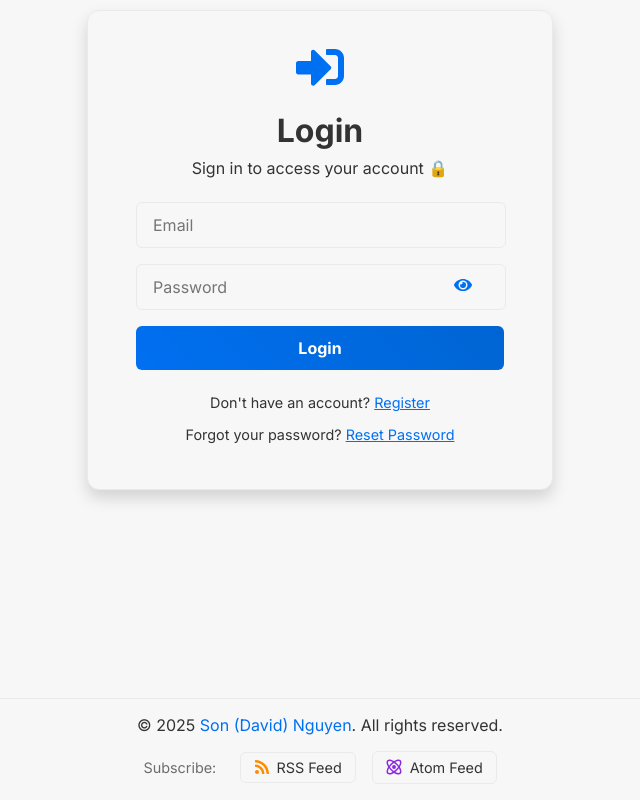
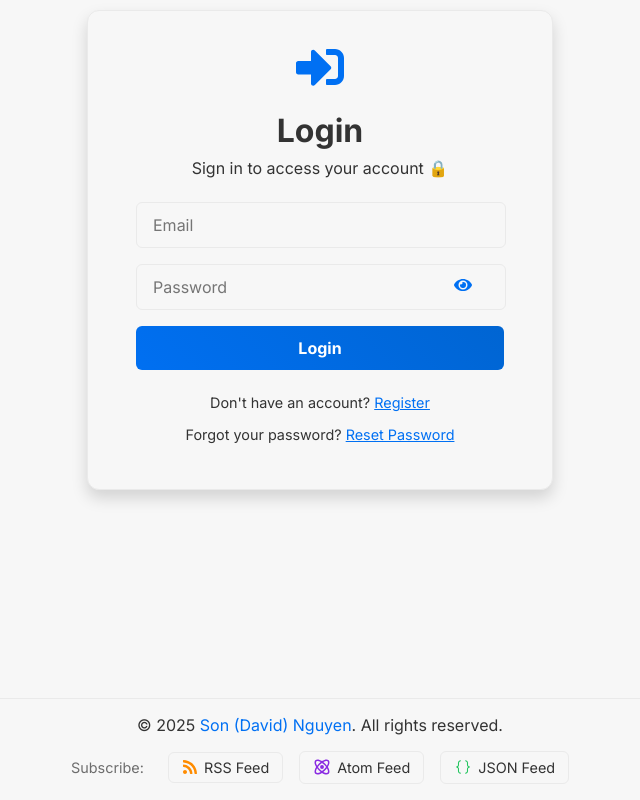
Before and after one commit to hoangsonww/DevVerse-SWE-Blog, a Next.js app: page /auth/login in a window 1280 px wide. Shown: the part 239-1039 px from the top of the page, without its empty margins (320-960 px from the left). Built offline with nearby package versions, Linux system fonts and the light colour scheme; no server answers.

Commit message:
feat(ui-api): add RSS & Atomic feed and enhance articles

```diff
--- /dev/null
+++ b/app/feed.json/route.ts
@@ -0,0 +1,20 @@
+import { NextResponse } from "next/server";
+import { generateJSONFeed } from "@/lib/jsonfeed";
+
+export async function GET() {
+  try {
+    const jsonFeed = await generateJSONFeed();
+
+    return new NextResponse(jsonFeed, {
+      status: 200,
+      headers: {
+        "Content-Type": "application/feed+json; charset=utf-8",
+        "Cache-Control":
+          "public, max-age=3600, s-maxage=3600, stale-while-revalidate=86400",
+      },
+    });
+  } catch (error) {
+    console.error("Error generating JSON feed:", error);
+    return new NextResponse("Error generating JSON feed", { status: 500 });
+  }
+}
--- a/app/layout.tsx
+++ b/app/layout.tsx
@@ -154,6 +154,12 @@ export default function RootLayout({
           title="DevVerse CS Blog Atom Feed"
           href="/api/atom"
         />
+        <link
+          rel="alternate"
+          type="application/feed+json"
+          title="DevVerse CS Blog JSON Feed"
+          href="/feed.json"
+        />
         {/* Google Tag (gtag.js) */}
         <Script
           strategy="beforeInteractive"
--- a/components/Footer.tsx
+++ b/components/Footer.tsx
@@ -3,6 +3,7 @@
 import { useEffect, useState } from "react";
 import { FaRss } from "react-icons/fa";
 import { BiAtom } from "react-icons/bi";
+import { VscJson } from "react-icons/vsc";
 
 export default function Footer() {
   const [year, setYear] = useState("");
@@ -44,6 +45,7 @@ export default function Footer() {
           marginTop: "1rem",
           display: "flex",
           justifyContent: "center",
+          flexWrap: "wrap",
           gap: "1rem",
           alignItems: "center",
         }}
@@ -53,6 +55,7 @@ export default function Footer() {
             fontSize: "0.9rem",
             opacity: 0.7,
             marginRight: "0.5rem",
+            whiteSpace: "nowrap",
           }}
         >
           Subscribe:
@@ -75,6 +78,7 @@ export default function Footer() {
             transition: "all 0.3s ease",
             position: "relative",
             overflow: "hidden",
+            whiteSpace: "nowrap",
           }}
           onMouseEnter={(e) => {
             e.currentTarget.style.transform = "translateY(-2px)";
@@ -118,6 +122,7 @@ export default function Footer() {
             transition: "all 0.3s ease",
             position: "relative",
             overflow: "hidden",
+            whiteSpace: "nowrap",
           }}
           onMouseEnter={(e) => {
             e.currentTarget.style.transform = "translateY(-2px)";
@@ -143,6 +148,50 @@ export default function Footer() {
           />
           <span>Atom Feed</span>
         </a>
+        <a
+          href="/feed.json"
+          style={{
+            color: "var(--text-color, #333)",
+            textDecoration: "none",
+            display: "inline-flex",
+            alignItems: "center",
+            gap: "0.4rem",
+            padding: "0.4rem 0.8rem",
+            border: "1px solid var(--border-color, #e0e0e0)",
+            borderRadius: "6px",
+            fontSize: "0.9rem",
+            fontWeight: "500",
+            backgroundColor:
+              "var(--card-background, rgba(255, 255, 255, 0.05))",
+            transition: "all 0.3s ease",
+            position: "relative",
+            overflow: "hidden",
+            whiteSpace: "nowrap",
+          }}
+          onMouseEnter={(e) => {
+            e.currentTarget.style.transform = "translateY(-2px)";
+            e.currentTarget.style.boxShadow =
+              "0 4px 12px rgba(34, 197, 94, 0.3)";
+            e.currentTarget.style.borderColor = "#22C55E";
+            e.currentTarget.style.backgroundColor = "rgba(34, 197, 94, 0.1)";
+          }}
+          onMouseLeave={(e) => {
+            e.currentTarget.style.transform = "translateY(0)";
+            e.currentTarget.style.boxShadow = "none";
+            e.currentTarget.style.borderColor = "var(--border-color, #e0e0e0)";
+            e.currentTarget.style.backgroundColor =
+              "var(--card-background, rgba(255, 255, 255, 0.05))";
+          }}
+          title="Subscribe via JSON Feed"
+        >
+          <VscJson
+            size={18}
+            style={{
+              color: "#22C55E",
+            }}
+          />
+          <span>JSON Feed</span>
+        </a>
       </div>
     </footer>
   );
```
Also changed, not shown: components/RSSButton.tsx (+27 -1 lines), lib/jsonfeed.ts (added, +41 -0 lines), 1 other file (tests, documents, lock files or other folders).
